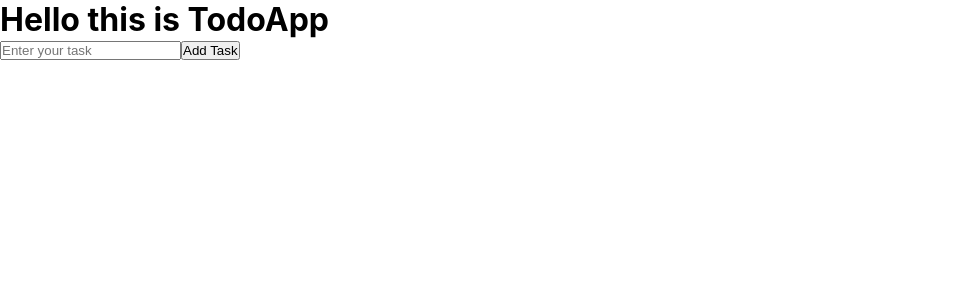
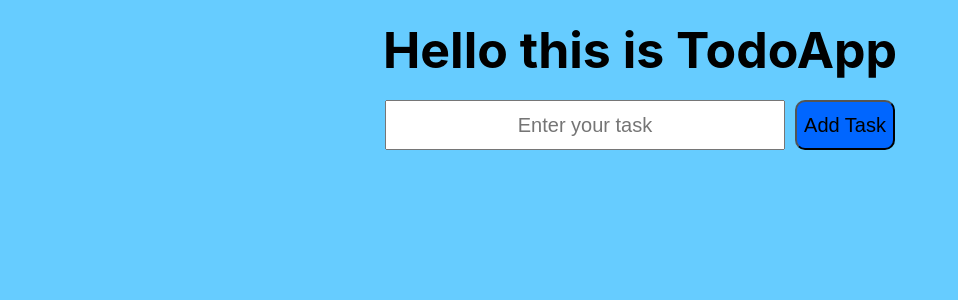
Before and after one commit to khoaphan1161996/dbp_cijs_d05, a React (Create React App) app: page / in a window 1280 px wide. Shown: the top 300 px of the page, without its empty margins (0-958 px from the left). Built offline with nearby package versions, Linux system fonts and the light colour scheme.

Commit message:
finish delete

```diff
--- a/src/App.css
+++ b/src/App.css
@@ -7,9 +7,18 @@
 body {
     width: 100vw;
     height: 100vh;
+    background: #66CCFF;
 }
 
 #root {
     width: 100%;
     height: 100%;
 }
+
+.App {
+    margin-top: 20px;
+    display: flex;
+    flex-direction: column;
+    justify-content: center;
+    align-items: center;
+}
--- a/src/App.js
+++ b/src/App.js
@@ -1,25 +1,28 @@
 import './App.css';
 import React from 'react'
-import {Header} from './components/Header'
-import {Form} from './components/Form'
-import {List} from './components/List'
+import { Header } from './components/Header'
+import { Form } from './components/Form'
+import { List } from './components/List'
 
 class App extends React.Component {
-  constructor(props){
+  constructor(props) {
     super(props)
     this.state = {
       searchText: "",
-      todos : []
+      todos: []
     }
     this.search = this.search.bind(this)
-    this.handleTodo = this.handleTodo.bind(this)
+    this.handleAddTodo = this.handleAddTodo.bind(this)
+    this.handelDelTodo = this.handelDelTodo.bind(this)
   }
-  search(e){
+
+  search(e) {
     this.setState({
       searchText: e.target.value
     })
   }
-  handleTodo(){
+
+  handleAddTodo() {
     let todos = this.state.todos
     todos.push({
       input: this.state.searchText,
@@ -29,18 +32,29 @@ class App extends React.Component {
     })
     console.log(this.state.todos)
   }
-  render(){
+
+  handelDelTodo(index) {
+    let todos = this.state.todos
+    todos.splice(index, 1)
+    this.setState({
+      todos: todos
+    })
+  }
+
+  // handelEditTodo(index){
+  //   let todos = this.state.todos
+
+  // }
+
+  render() {
     return (
       <div className="App">
         <Header />
-        <Form onChange={this.search} onClick={this.handleTodo} />
-        <div>
-            {this.state.todos.map((todo,ind)=>{
-              return (
-                <List key={ind} {...todo}/>
-              )
-            })
-            }
+        <Form onChange={this.search} onClick={this.handleAddTodo} />
+        <div className="todos">
+          {this.state.todos.map((todo, ind) =>
+            (<List key={ind} {...todo} onClickDel={()=>this.handelDelTodo(ind)} />)
+          )}
         </div>
       </div>
     );
--- a/src/assets/css/Form.css
+++ b/src/assets/css/Form.css
@@ -0,0 +1,19 @@
+.Form button {
+    background: #0066FF;
+    outline: none;
+    cursor: pointer;
+    font-size: 20px;
+    width: 100px;
+    height: 50px;
+    border: 1px none solid;
+    border-radius: 10px;
+    margin-left: 10px;
+}
+
+.Form input {
+    width: 400px;
+    height: 50px;
+    padding: 5px;
+    text-align: center;
+    font-size: 20px;
+}
--- a/src/assets/css/Header.css
+++ b/src/assets/css/Header.css
@@ -0,0 +1,4 @@
+.Header {
+    font-size: 50px;
+    margin-bottom: 20px;
+}
--- a/src/assets/css/List.css
+++ b/src/assets/css/List.css
@@ -0,0 +1,30 @@
+ul li .inputTask{
+    width: 100px;
+    outline: none;
+    height: 50px;
+    font-size: 24px;
+}
+
+button {
+    background: #0066FF;
+    outline: none;
+    cursor: pointer;
+    font-size: 20px;
+    width: 100px;
+    height: 50px;
+    border: 1px none solid;
+    border-radius: 10px;
+}
+
+ul {
+    list-style-type: none;
+}
+
+.todo {
+    margin: 10px;
+}
+
+.margin {
+    margin-left: 5px;
+    margin-right: 5px;
+}
--- a/src/components/Form.jsx
+++ b/src/components/Form.jsx
@@ -1,12 +1,10 @@
 import '../assets/css/Form.css'
 
-export function Form(props){
+export function Form(props) {
     return (
-        <div>
-            <form>
-                <input placeholder="Enter your task" onChange={props.onChange} />
-                <button type="submit" onClick={props.onClick}>Add Task</button>
-            </form>
+        <div className="Form">
+            <input placeholder="Enter your task" onChange={props.onChange} />
+            <button onClick={props.onClick}>Add Task</button>
         </div>
     )
 }
--- a/src/components/Header.jsx
+++ b/src/components/Header.jsx
@@ -2,6 +2,6 @@ import '../assets/css/Header.css'
 
 export function Header(props){
     return (
-        <h1>Hello this is TodoApp</h1>
+        <h1 className="Header">Hello this is TodoApp</h1>
     )
 }
--- a/src/components/List.jsx
+++ b/src/components/List.jsx
@@ -2,10 +2,13 @@ import '../assets/css/List.css'
 
 export function List(props) {
     return (
-        <li className="todo">
-            <span contentEditable="true" type="text">{props.input}</span>
-            <button>Edit</button>
-            <button>Delete</button>
-        </li>
+        <ul>
+            <li className="todo">
+                <span className="inputTask margin" type="text">{props.input}</span>
+                <button className="margin">Edit</button>
+                <button onClick={props.onClickDel} className="margin">Delete</button>
+            </li>
+        </ul>
+
     )
 }
```
